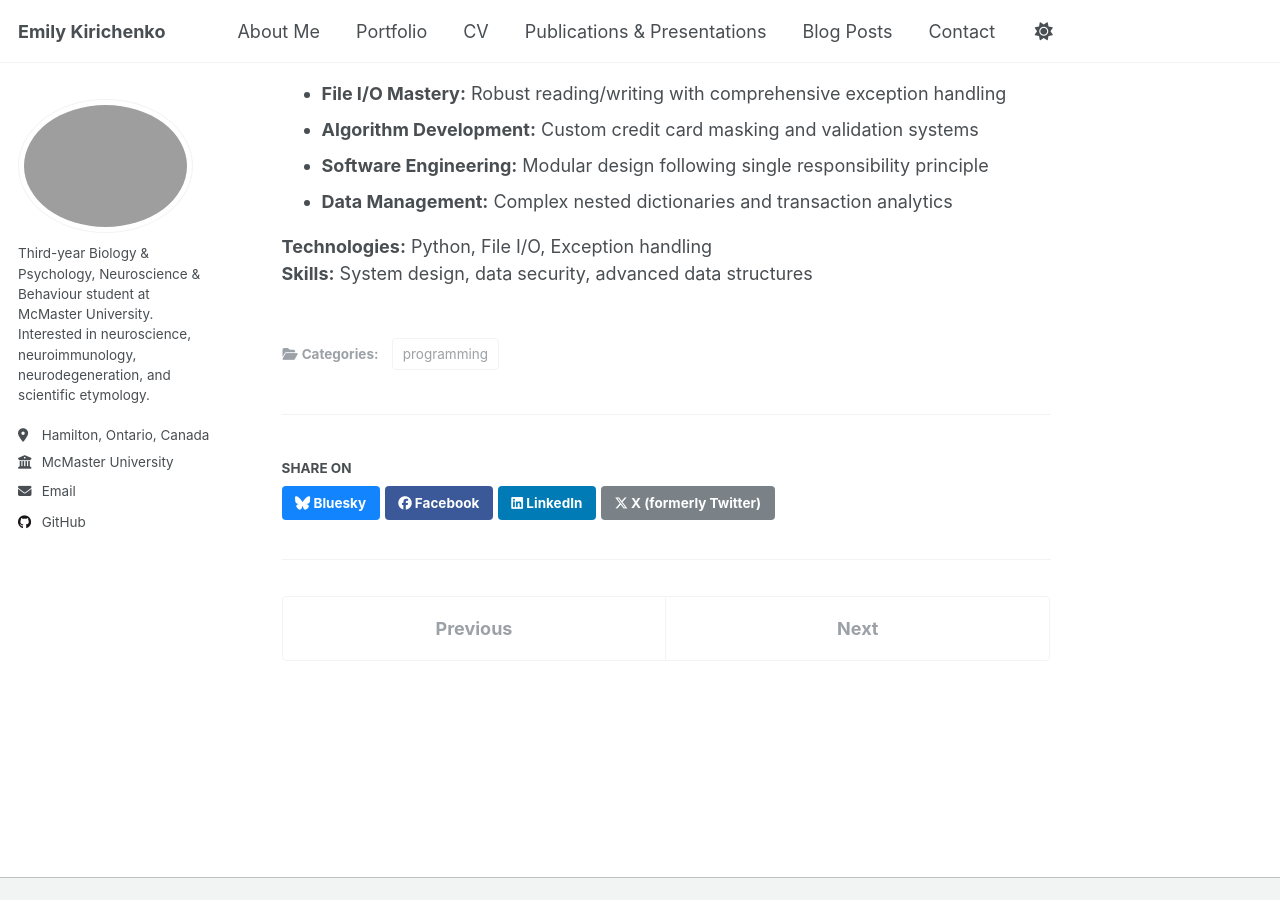
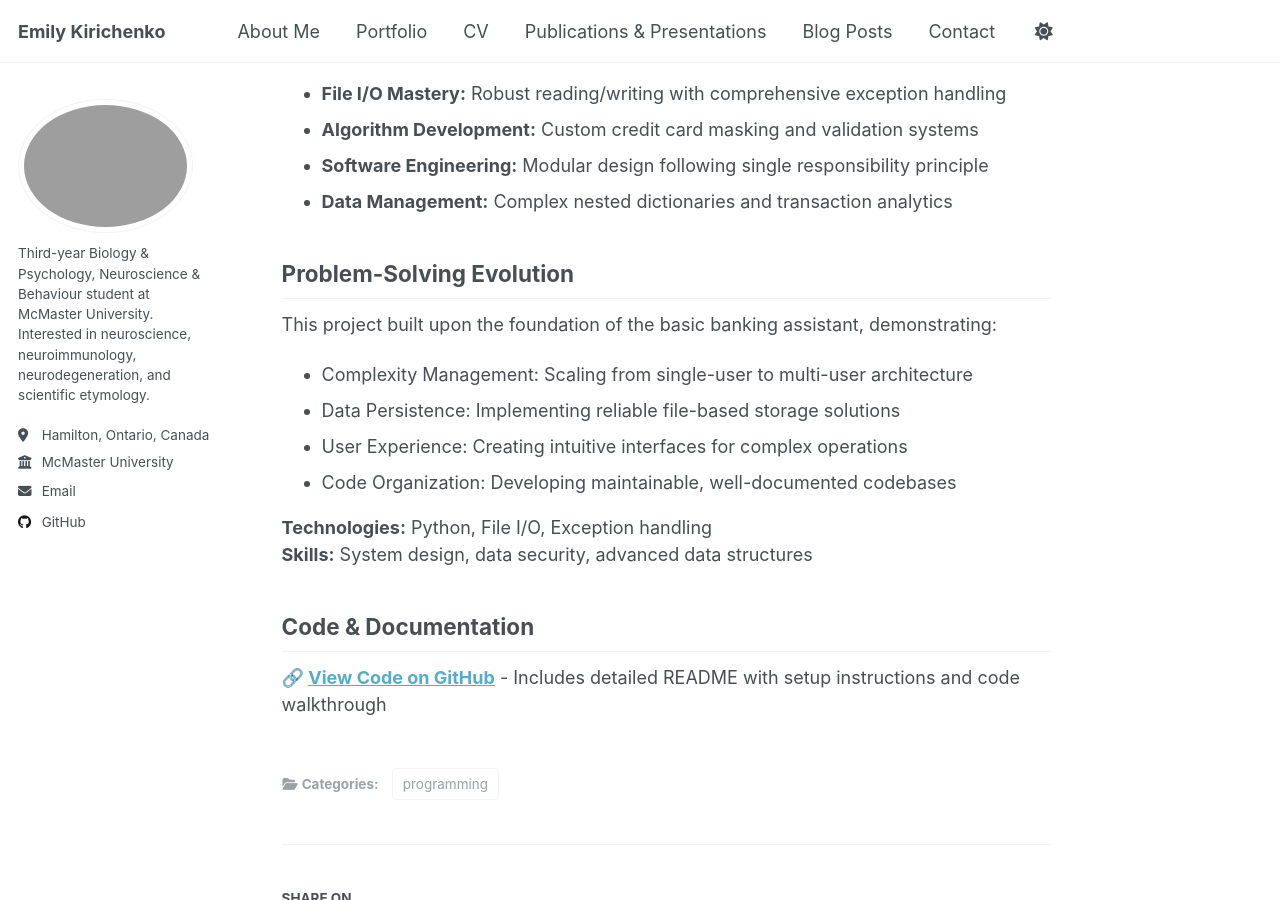
Before and after one commit to emkirichenko/emkirichenko.github.io, a Jekyll site: the page built from _portfolio/02-smarter-banking-assistant.md, in a window 1280 px wide and 900 px high, scrolled down 946 px. Built offline with Jekyll 4.4.1, drawn with Linux system fonts in a browser that asks for light colours; a script that is not in the unit is left out.

Commit message:
Update 02-smarter-banking-assistant.md

```diff
--- a/_portfolio/02-smarter-banking-assistant.md
+++ b/_portfolio/02-smarter-banking-assistant.md
@@ -34,5 +34,17 @@ An advanced multi-user banking system extending the original project with persis
 - **Software Engineering:** Modular design following single responsibility principle
 - **Data Management:** Complex nested dictionaries and transaction analytics
 
+## Problem-Solving Evolution
+
+This project built upon the foundation of the basic banking assistant, demonstrating:
+- Complexity Management: Scaling from single-user to multi-user architecture
+- Data Persistence: Implementing reliable file-based storage solutions
+- User Experience: Creating intuitive interfaces for complex operations
+- Code Organization: Developing maintainable, well-documented codebases
+
 **Technologies:** Python, File I/O, Exception handling
 **Skills:** System design, data security, advanced data structures
+
+## Code & Documentation
+
+**🔗 [View Code on GitHub](https://github.com/emkirichenko/1md3-banking-systems)** - Includes detailed README with setup instructions and code walkthrough
```
